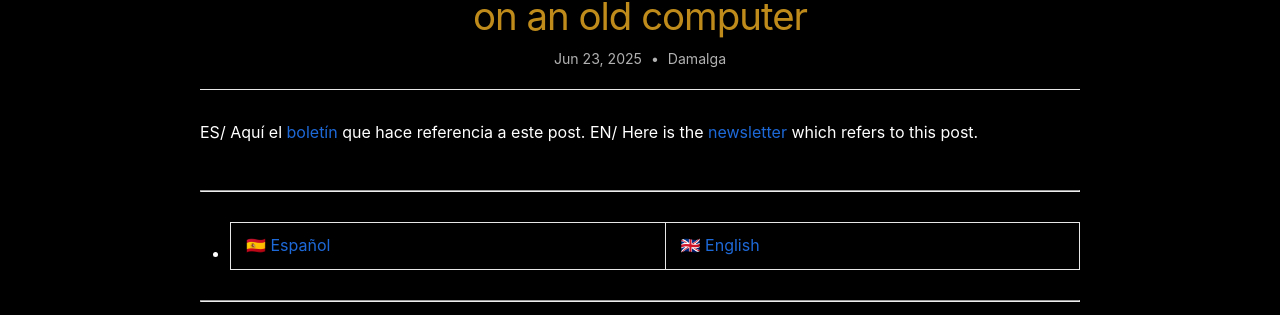
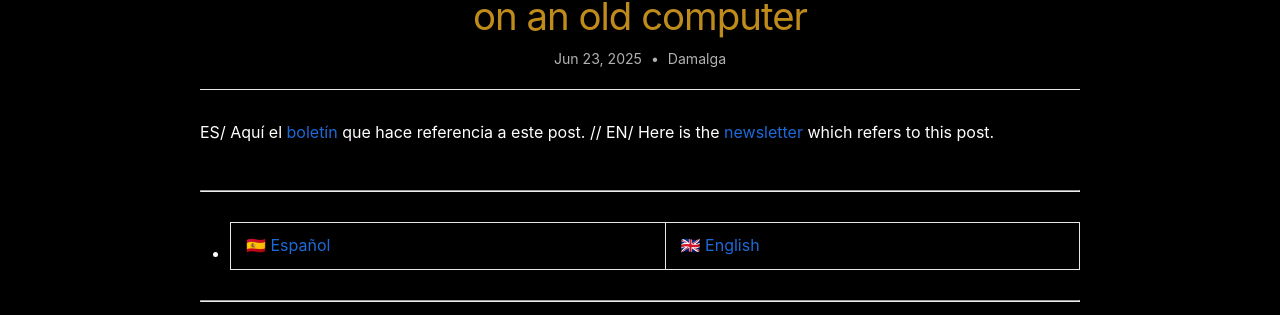
Before and after one commit to damalga/damalga-nl-lp, a Jekyll site: the page built from _posts/2025-06-23-post-1.md, in a window 1280 px wide and 900 px high. Shown: the part 271-586 px from the top of the window. Built offline with Jekyll 4.4.1, drawn with Linux system fonts in a browser that asks for light colours; some web fonts are replaced.

Commit message:
just add // to separate ES and EN in NL appart XD

```diff
--- a/_posts/2025-06-23-post-1.md
+++ b/_posts/2025-06-23-post-1.md
@@ -6,7 +6,7 @@ author: Damalga
 comments: false
 ---
 
-ES/ Aquí el <a href="https://eocampaign1.com/web-version?p=5e3cc3ec-5022-11f0-a7d9-97502f53332f&pt=campaign&t=1750677364&s=8f0c77706bb9c9e0f54a012162ce48452751ce25136bc9b621d373e2a5159728" target="_blank" rel="noopener noreferrer">boletín</a> que hace referencia a este post.
+ES/ Aquí el <a href="https://eocampaign1.com/web-version?p=5e3cc3ec-5022-11f0-a7d9-97502f53332f&pt=campaign&t=1750677364&s=8f0c77706bb9c9e0f54a012162ce48452751ce25136bc9b621d373e2a5159728" target="_blank" rel="noopener noreferrer">boletín</a> que hace referencia a este post. //
 EN/ Here is the <a href="https://eocampaign1.com/web-version?p=5e3cc3ec-5022-11f0-a7d9-97502f53332f&pt=campaign&t=1750677364&s=8f0c77706bb9c9e0f54a012162ce48452751ce25136bc9b621d373e2a5159728" target="_blank" rel="noopener noreferrer">newsletter</a> which refers to this post.
 
 ---
```
